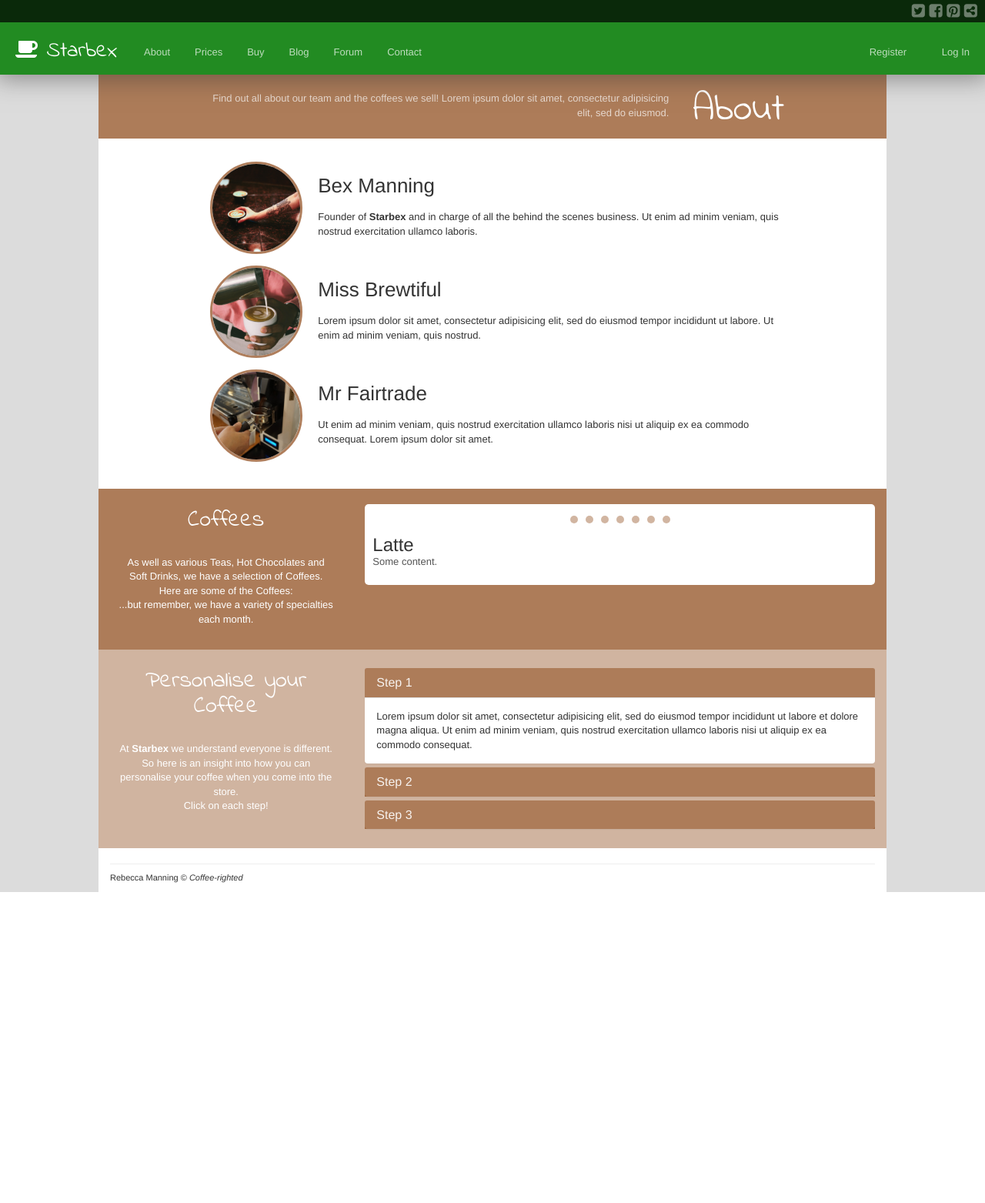
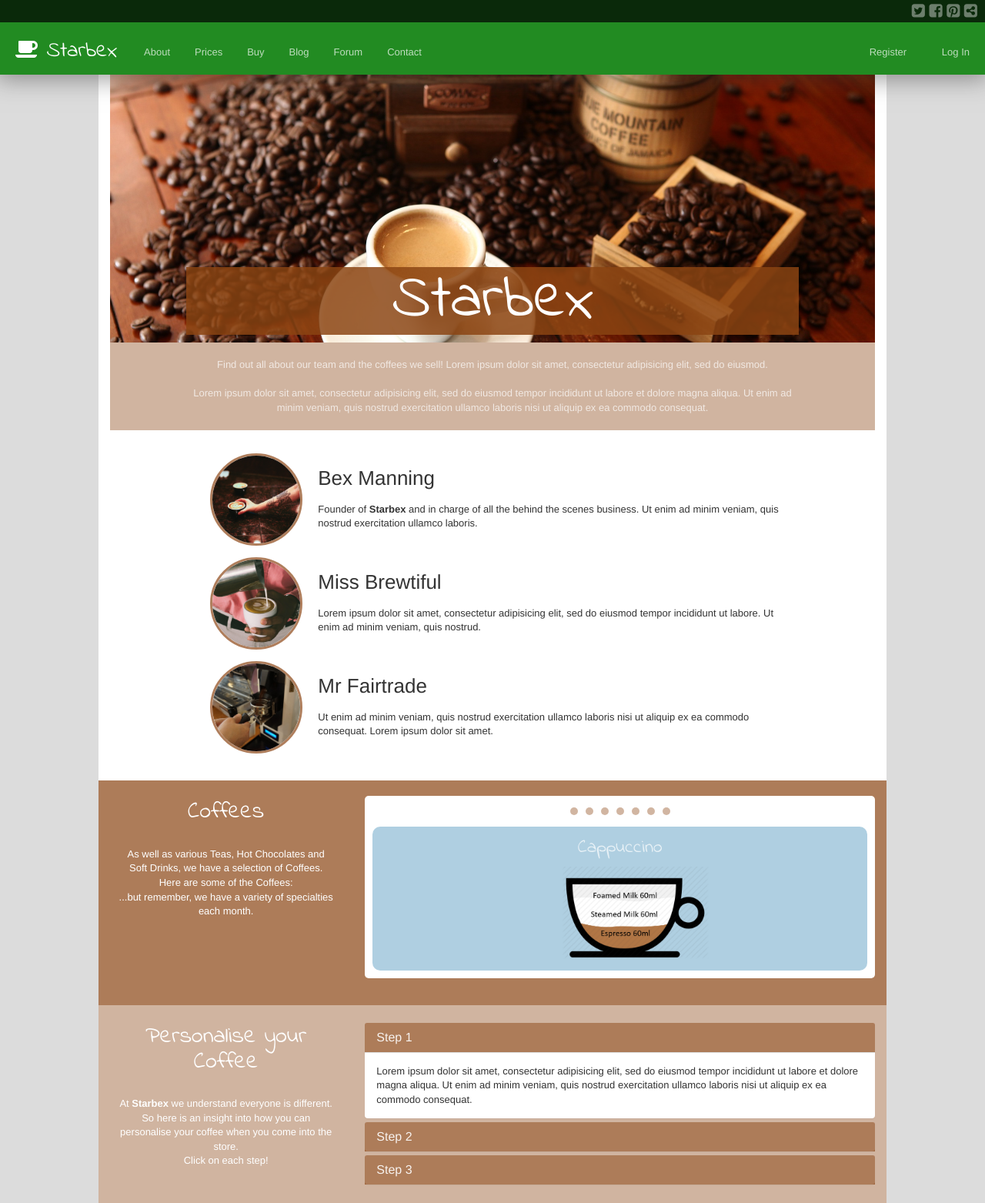
Before and after one commit to bmanning1/Coffee-project, a Django app: page /about/ in a window 1280 px wide. Shown: the top 1563 px of the page at 77% size. Before the commit the page ends 1159 px from the top, so only its background shows below. Run offline with Django 3.2, Linux system fonts and the light colour scheme; parts of the project's set-up code (start-up, migrations or seed data) failed here and were passed over; some libraries are stand-ins or nearby versions; some web fonts are replaced.

Commit message:
About page

```diff
--- a/static/css/style.css
+++ b/static/css/style.css
@@ -170,33 +170,23 @@ a:hover, a:focus {
 
 /************ ABOUT *************/
 .About-title {
-    width: calc(100% + 30px);
-    margin-left: -15px;
     color: rgba(255, 255, 255, 0.7);
-    background-color: rgba(139, 69, 19, 0.7);
-    height: 85px;
+    background-color: rgba(139, 69, 19, 0.4);
+    padding: 10px;
     display: flex;
     justify-content: space-between;
     align-items: center;
 }
 
-.About-title>h2 {
-    color: white;
-    font-family: 'Indie Flower', cursive;
-    font-size: 50px;
-    padding: 0 13% 0 3%;
+.About-img > h2 {
+    background-color: rgba(139, 69, 19, 0.84) !important;
 }
 
-.About-title>p {
-    text-align: right;
-    padding: 0 0 0 13%;
+.About-title > p {
+    text-align: center;
+    padding: 10px 10%;
     margin-bottom: 0;
-}
-
-@media (max-width: 767px) {
-    .About-title>p {
-        display: none;
-    }
+    width: 100%;
 }
 
 img.members {
@@ -266,7 +256,7 @@ img.members {
 }
 
 @media (max-width: 1200px) {
-    .personal-coffee > .col-lg-4 {
+    .personal-coffee > .col-lg-4, .choices-coffee > .col-lg-4 {
         padding-right: 10px;
         padding-left: 10px;
     }
@@ -309,6 +299,21 @@ img.members {
 .tab-content > div > h3 {
     margin: 0;
     color: #555555;
+    text-align: center;
+}
+
+.tab-content > div {
+    background-color: rgba(147, 191, 215, 0.74);
+    color: white;
+    padding: 5px;
+    margin-top: 10px;
+    border-radius: 10px;
+}
+
+.tab-content > div > img {
+    height: 120px;
+    padding-left: 40px;
+    margin: 10px auto;
 }
 
 .tab-content > div > p {
@@ -323,8 +328,9 @@ img.members {
 }
 
 .choices-coffee-info > div > div > h3 {
-    color: #333333;
+    color: rgba(255, 255, 255, 0.7);
     padding-top: 10px;
+    font-family: 'Indie Flower', cursive;
 }
 
 .choices-coffee-info > ul > li {
@@ -352,6 +358,23 @@ img.members {
     background-color: transparent;
 }
 
+.About-img {
+    background: url('../../media/images/Coffee11.jpg') no-repeat;
+    width: 100%;
+    height: 350px;
+    background-size: cover;
+    background-position: 50% 50%;
+    display: flex;
+    justify-content: center;
+    align-items: flex-end;
+    text-align: center;
+}
+
+@media (max-width: 600px) {
+    .About-img > h2 {
+        font-size: 60px !important;
+    }
+}
 /************ PRICES *************/
 .Price-img {
     background: url('../../media/images/Coffee1.jpg') no-repeat;
@@ -366,12 +389,12 @@ img.members {
 }
 
 @media (max-width: 750px) {
-    .Price-img, .Blog-img, .Forum-img, .Buy-img {
+    .Price-img, .Blog-img, .Forum-img, .Buy-img, .About-img {
         height: 170px !important;
     }
 }
 
-.Price-img > h2, .Buy-img > h2, .Blog-img > h2, .Forum-img > h2 {
+.Price-img > h2, .Buy-img > h2, .Blog-img > h2, .Forum-img > h2, .About-img > h2 {
     color: white;
     font-family: 'Indie Flower', cursive;
     font-size: 80px;
--- a/templates/About.html
+++ b/templates/About.html
@@ -1,9 +1,17 @@
 {% extends 'base.html' %}
 {% block content %}
 
+    <div class="About-img">
+        <h2>Starbex</h2>
+    </div>
+
+
     <div class="About-title"><p>Find out all about our team and the coffees we sell! Lorem ipsum dolor sit amet,
-        consectetur adipisicing elit, sed do eiusmod. </p>
-        <h2>About</h2></div>
+        consectetur adipisicing elit, sed do eiusmod. <br><br>Lorem ipsum dolor sit amet, consectetur adipisicing elit,
+        sed do eiusmod tempor incididunt ut labore et dolore magna aliqua. Ut enim ad
+        minim veniam, quis nostrud exercitation ullamco laboris nisi ut aliquip ex ea
+        commodo consequat.</p>
+    </div>
 
 
     <div class="about-members">
@@ -59,7 +67,8 @@
             <h2>Coffees</h2>
             <br>
             <p>As well as various Teas, Hot Chocolates and Soft Drinks, we have a selection of
-                Coffees. Here are some of the Coffees: <br>...but remember, we have a variety of specialties each month.
+                Coffees. Here are some of the Coffees: <br>...but remember, we have a variety of specialties each
+                month.
             </p>
         </div>
 
@@ -77,32 +86,32 @@
 
             <div class="tab-content">
                 <div id="menu1" class="tab-pane fade in active">
-                    <h3>Latte</h3>
-                    <p>Some content.</p>
+                    <h3>Cappuccino</h3>
+                    <img class="center-block" src="../media/images/Cappuccino.png">
                 </div>
                 <div id="menu2" class="tab-pane fade">
-                    <h3>Cappuccino</h3>
-                    <p>Some content in menu 1.</p>
+                    <h3>Latte</h3>
+                    <img class="center-block" src="../media/images/Latte.png">
                 </div>
                 <div id="menu3" class="tab-pane fade">
                     <h3>Mocha</h3>
-                    <p>Some content in menu 2.</p>
+                    <img class="center-block" src="../media/images/Mocha.png">
                 </div>
                 <div id="menu4" class="tab-pane fade">
                     <h3>Americano</h3>
-                    <p>Some content in menu 1.</p>
+                    <img class="center-block" src="../media/images/Americano.png">
                 </div>
                 <div id="menu5" class="tab-pane fade">
-                    <h3>Latte</h3>
-                    <p>Some content in menu 2.</p>
+                    <h3>Espresso</h3>
+                    <img class="center-block" src="../media/images/Espresso.png">
                 </div>
                 <div id="menu6" class="tab-pane fade">
-                    <h3>Latte</h3>
-                    <p>Some content in menu 1.</p>
+                    <h3>Macchiato</h3>
+                    <img class="center-block" src="../media/images/Macchiato.png">
                 </div>
                 <div id="menu7" class="tab-pane fade">
-                    <h3>Latte</h3>
-                    <p>Some content in menu 1.</p>
+                    <h3>Flat White</h3>
+                    <img class="center-block" src="../media/images/Flat-White.png">
                 </div>
             </div>
         </div>
```
Also changed, not shown: media/images/Americano.png (added), media/images/Cappuccino.png (added), media/images/Coffee5_pRYipUU.jpg (deleted), media/images/Espresso.png (added), media/images/Flat-White.png (added), media/images/Latte.png (added), media/images/Macchiato.png (added), media/images/Mocha.png (added).
